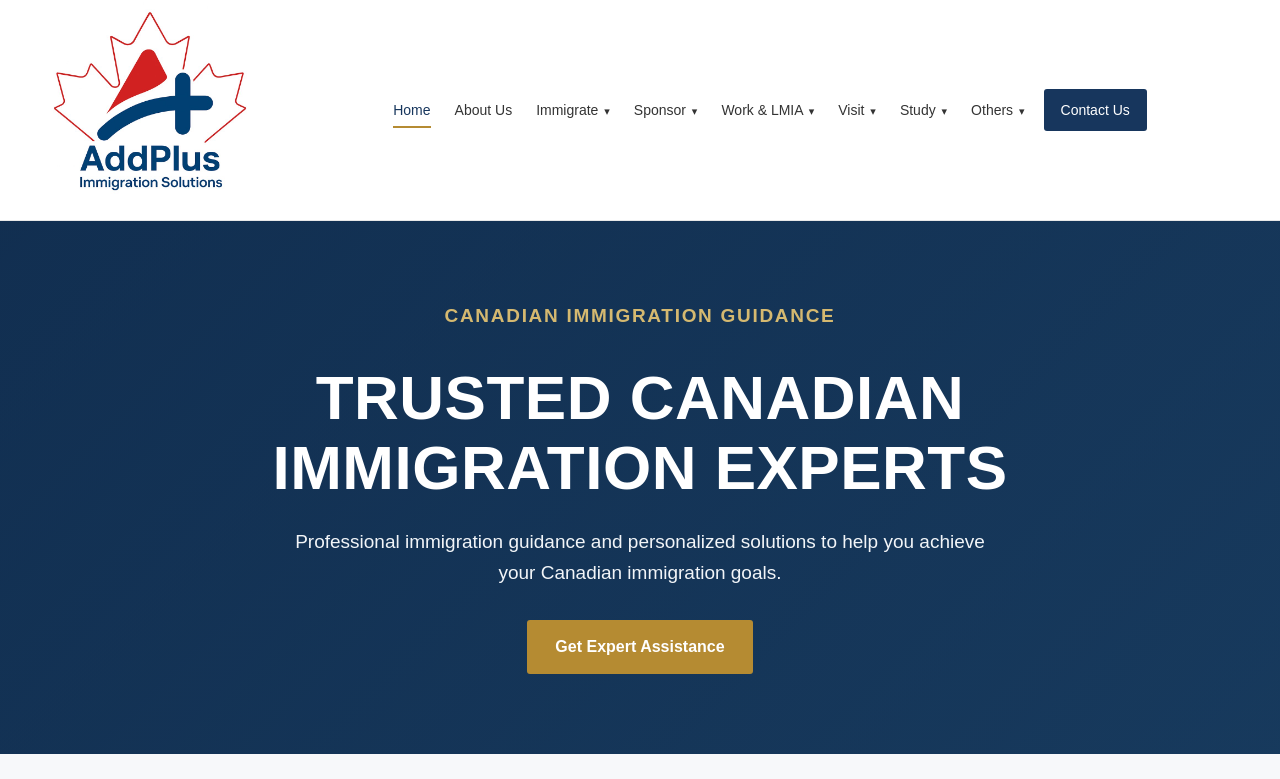
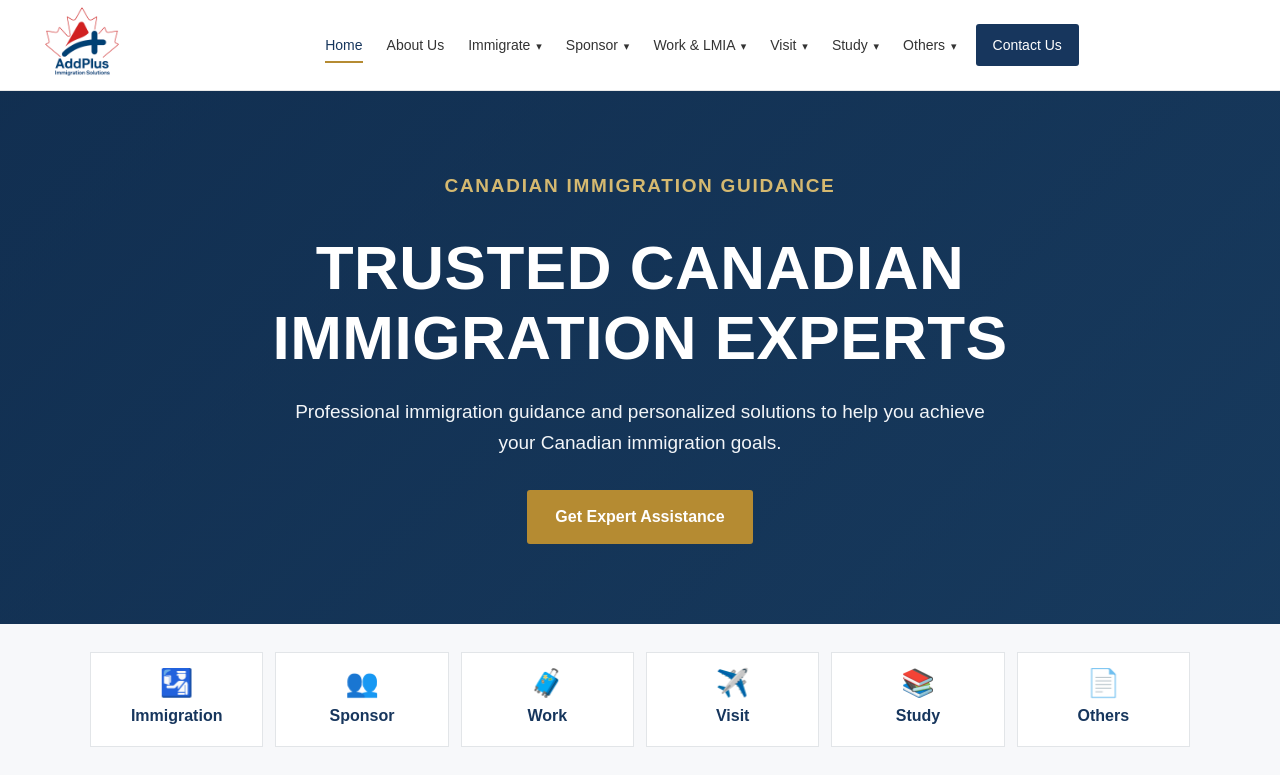
Before and after one commit to biztechsolutionsco/AddPlusImmigration, a plain HTML site: page index.html in a window 1280 px wide. Shown: the top 779 px of the page. Drawn offline with Linux system fonts and the light colour scheme.

Commit message:
Update index.html

```diff
--- a/index.html
+++ b/index.html
@@ -38,11 +38,7 @@
             class="text-logo"
             aria-label="AddPlus Immigration Solutions Home"
         >
-            <img
-            src="images/AddPlus_Logo.JPG"
-            alt="AddPlus Immigration Solutions logo"
-            class="brand-logo-image"
-            >
+            <img src="images/AddPlus_Logo.JPG" alt="AddPlus Immigration Solutions" class="header-logo">
         </a>
 
 
```
